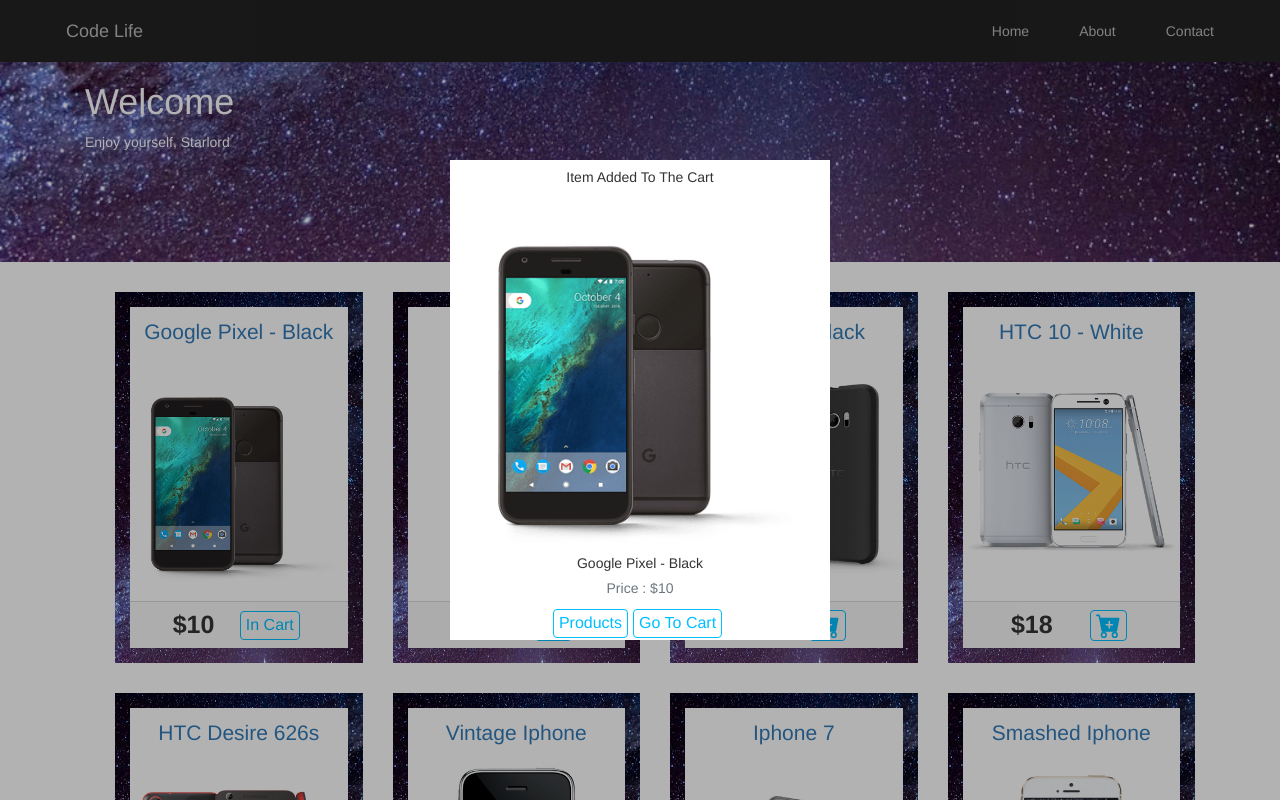
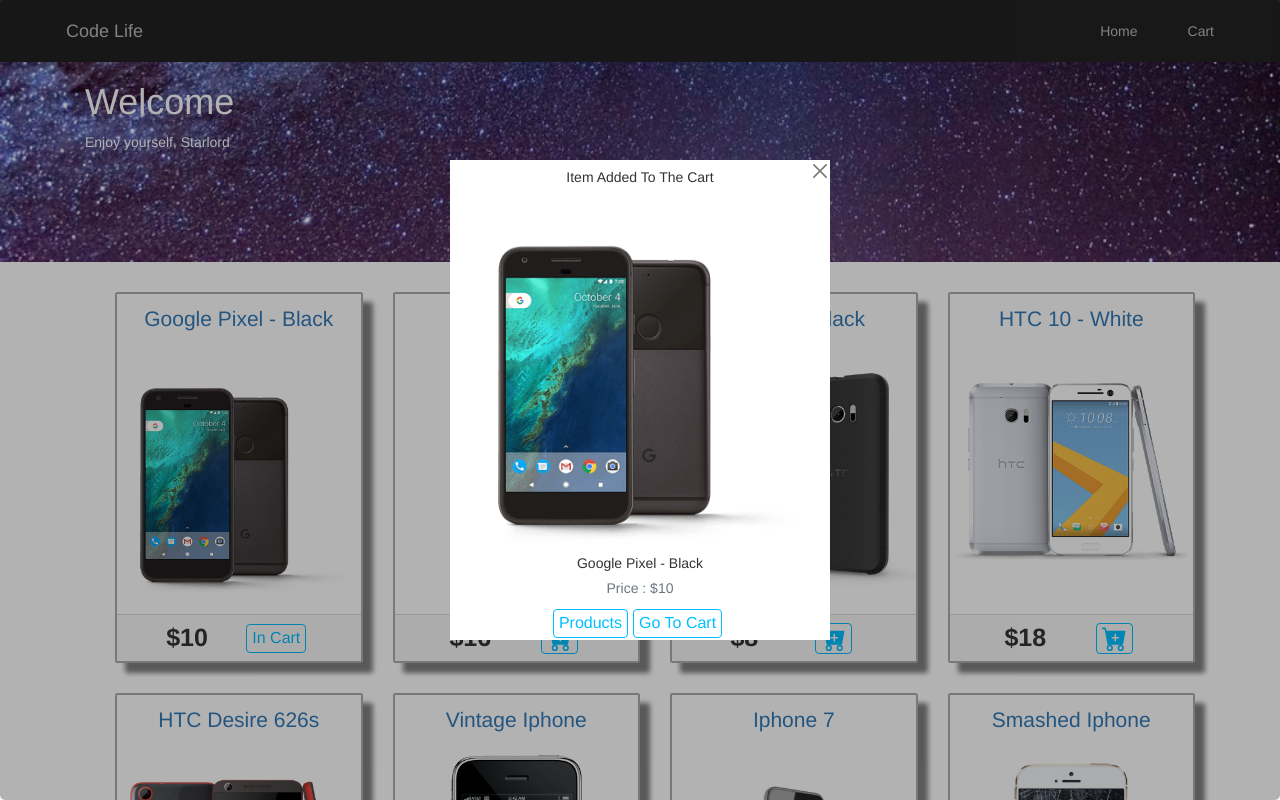
Before and after one commit to Yostky/React-Phone-Store, a React (Create React App) app: page / in a window 1280 px wide. Both pictures are taken after a click on the button 275 px from the left and 625 px from the top of the page. Shown: the top 800 px of the page. Built offline with nearby package versions, Linux system fonts and the light colour scheme.

Commit message:
new modal

```diff
--- a/src/App.css
+++ b/src/App.css
@@ -45,6 +45,12 @@
   font-size: 1.2rem;
   color: rgb(255, 208, 0);
 }
+.closer {
+  position: absolute;
+  top: 0;
+  right: 0;
+  z-index: 2;
+}
 
 @keyframes App-logo-spin {
   from {
--- a/src/components/Cart/PaypalButton.js
+++ b/src/components/Cart/PaypalButton.js
@@ -27,7 +27,7 @@
 
         let env = 'sandbox'; // you can set here to 'production' for production
         let currency = 'USD'; // or you can set this value from your props or state
-        let total = 1; // same as above, this is the total amount (based on currency) to be paid by using Paypal express checkout
+         // same as above, this is the total amount (based on currency) to be paid by using Paypal express checkout
         // Document on Paypal's currency code: https://developer.paypal.com/docs/classic/api/currency_codes/
 
         const client = {
--- a/src/components/Modal.js
+++ b/src/components/Modal.js
@@ -3,6 +3,7 @@
 import { ProductConsumer } from '../assets/context';
 import { StyledButton } from './StyledButton';
 import { Link } from 'react-router-dom';
+import { CloseButton } from 'react-bootstrap';
 
 export default class Modal extends Component {
     render() {
@@ -19,6 +20,11 @@
                             <div className='container'>
                                 <div className='row'>
                                     <div id='modal' className='col-8 col-md-6 col-lg-4 text-center text-capitalize mx-auto'>
+                                        <CloseButton
+                                            className='closer'
+                                            onClick={()=>{
+                                            closeModal();}}>
+                                        </CloseButton>
                                         <h5>Item added to the cart</h5>
                                         <img src={img} className='img-fluid' alt='product'/>
                                         <h5>{title}</h5>
@@ -57,8 +63,9 @@
     background: rgba(0,0,0,.3);
     position:fixed;
     display: flex;
-    justify-conent: center;
+    justify-content: center;
     align-items:center;
+    border-radius: 5px;
     #modal{
         background: white;
     }
--- a/src/components/NavigationBar.js
+++ b/src/components/NavigationBar.js
@@ -11,8 +11,7 @@
             <Navbar.Collapse id='basic-navbar-nav'>
                 <Nav className='ms-auto'>
                     <Nav.Item><Link to='/'>Home</Link></Nav.Item>
-                    <Nav.Item><Link to='/about'>About</Link></Nav.Item>
-                    <Nav.Item><Link to='/contact'>Contact</Link></Nav.Item>
+                    <Nav.Item><Link to='/cart'>Cart</Link></Nav.Item>
                 </Nav>
             </Navbar.Collapse>
         </Navbar>
--- a/src/components/Product.js
+++ b/src/components/Product.js
@@ -51,14 +51,16 @@
         z-index: 2;
     }
     .card{
-        transition: all .15s linear;
-        border: 15px solid transparent;
-        border-image: url(${galaxy}) 30 round;
+        transition: all .25s linear;
+        border: 2px solid #acacac;
+        box-shadow: 10px 10px 5px grey;
+        // border-image: url(${galaxy}) 30 round;
+
     }
     &:hover{
         .card{
-            border: 10px solid transparent;
-            border-image: url(${galaxy}) 20 round;
+            border: 10px solid #acacac;
+            // border-image: url(${galaxy}) 20 round;
 
         }
     }
@@ -67,7 +69,7 @@
         overflow: hidden;
     }
     .card-img-top{
-        transition: .5s all linear;
+        transition: .25s all linear;
         margin-bottom: 15px;
     }
     .img-container:hover .card-img-top{
```
Also changed, not shown: src/components/Counter.js (deleted).
